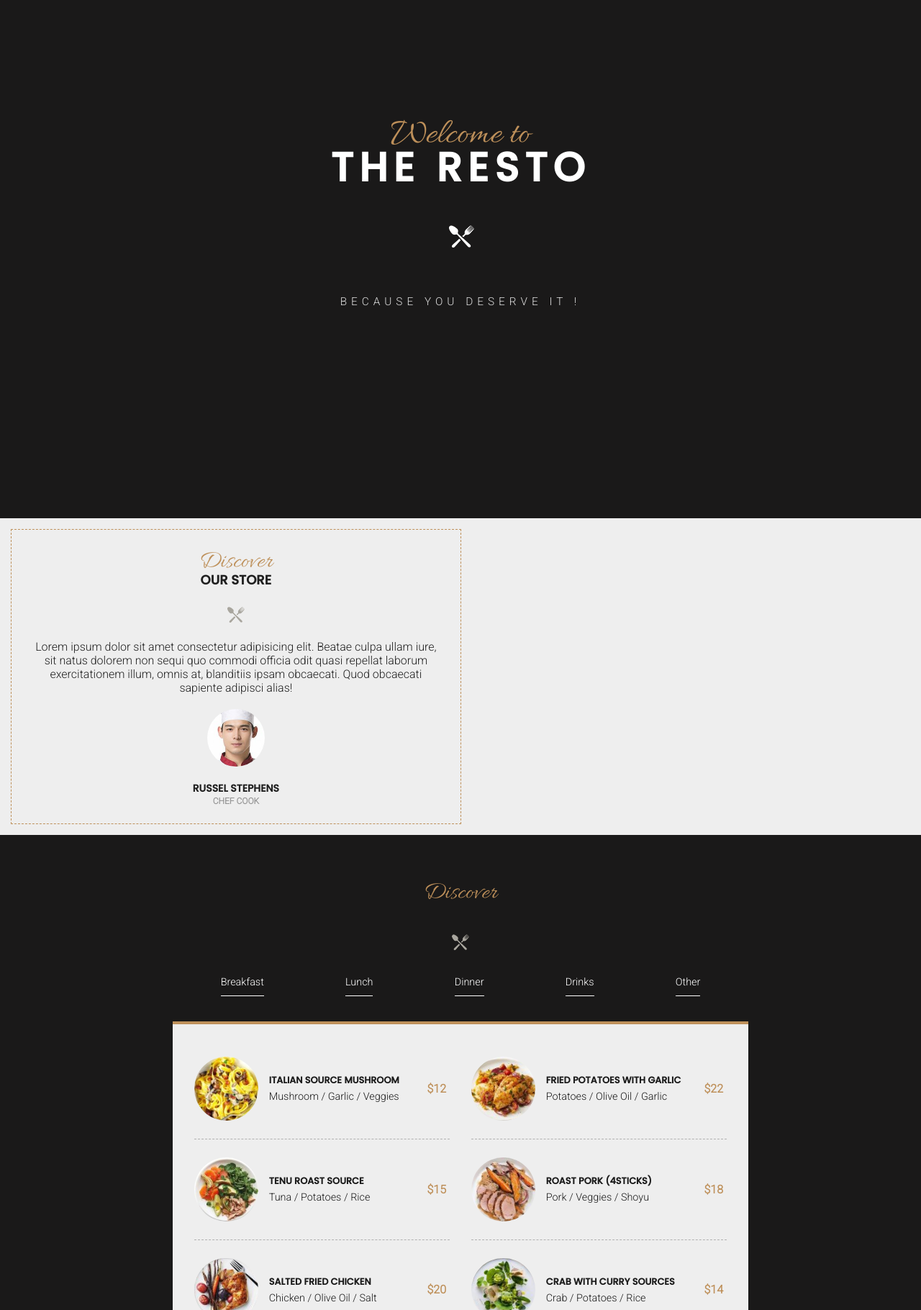
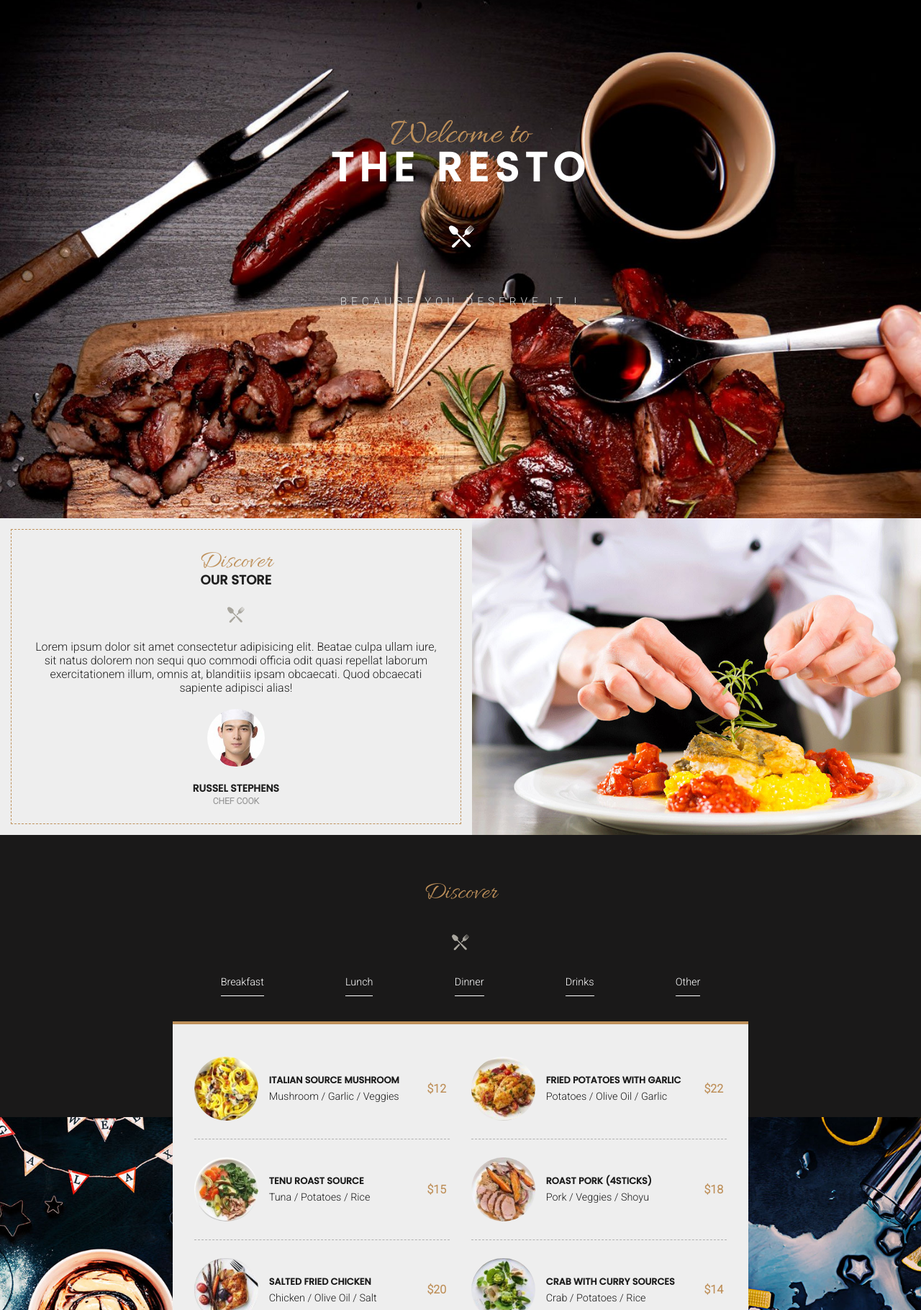
Before and after one commit to EvroHQ/Restaurant, a plain HTML site: page index.html in a window 1280 px wide. Shown: the part 80-1900 px from the top of the page at 72% size. Drawn offline with Linux system fonts and the light colour scheme.

Commit message:
link css updated

```diff
--- a/assets/styles/layout/_footer.scss
+++ b/assets/styles/layout/_footer.scss
@@ -3,7 +3,7 @@
     justify-content: space-between;
     width: 100%;
     height: 250px;
-    background: url('../assets/img/bg-footer.jpg') center / cover;
+    background: url('../img/bg-footer.jpg') center / cover;
     align-items: center;
     padding: 30px;
 
--- a/assets/styles/layout/_header.scss
+++ b/assets/styles/layout/_header.scss
@@ -1,6 +1,6 @@
 .fullwidth {
     height: 100vh;
-    background: url('assets/img/bg-slider-06.jpg') center / cover;
+    background: url('../img/bg-slider-06.jpg') center / cover;
 
     .nav__container {
         display: flex;
--- a/assets/styles/layout/_main.scss
+++ b/assets/styles/layout/_main.scss
@@ -89,7 +89,7 @@
 
     .right__container {
         width: 50%;
-        background: url('../assets/img/store-01.jpg') center/cover no-repeat;
+        background: url('../img/store-01.jpg') center/cover no-repeat;
         background-position: bottom;
 
         @media screen and (max-width: 920px) {
--- a/assets/styles/layout/_section2.scss
+++ b/assets/styles/layout/_section2.scss
@@ -5,7 +5,7 @@
     &:after {
         content: "";
         position: absolute;
-        background: url('../assets/img/bg-menu-01.jpg') center/cover;
+        background: url('../img/bg-menu-01.jpg') center/cover;
         width: 100%;
         height: 590px;
         bottom: 0;
--- a/assets/styles/layout/_section4.scss
+++ b/assets/styles/layout/_section4.scss
@@ -84,6 +84,6 @@
     left: 0;
     width: 100%;
     height: 300px;
-    background:  url('../assets/img/gmap.jpg') center / cover;
+    background:  url('../img/gmap.jpg') center / cover;
     margin-top: -150px;
 }
```
Also changed, not shown: assets/styles/index.css, 1 other file.
